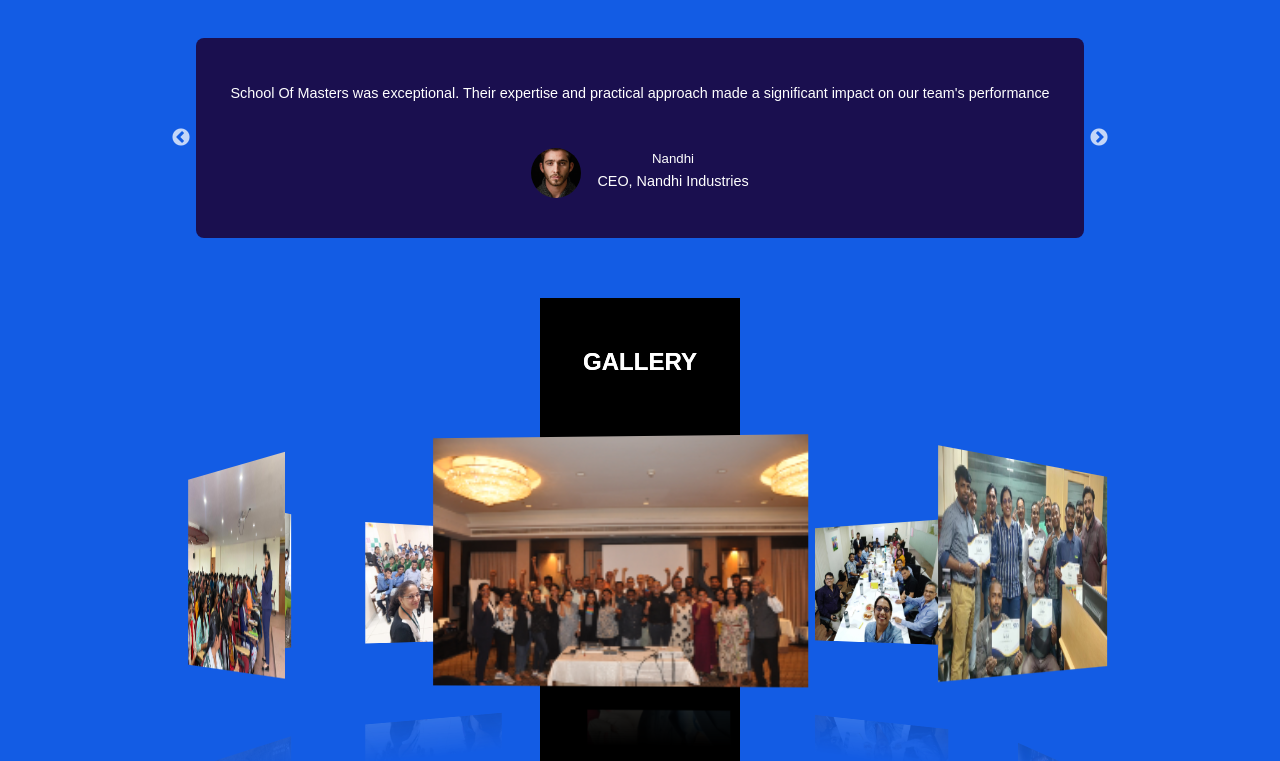
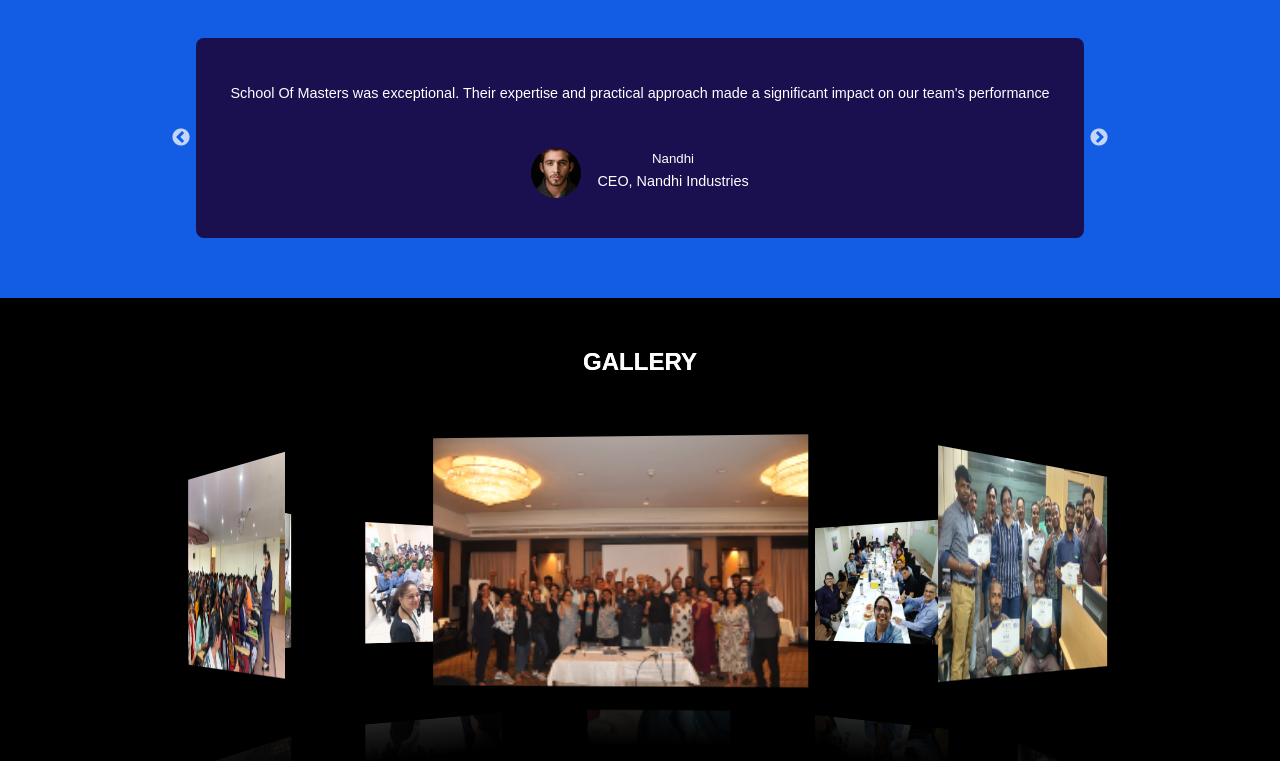
Before and after one commit to ShashankEC37/Somwebsitev, a React (Create React App) app: page / in a window 1280 px wide. Shown: the part 2324-3085 px from the top of the page. Built offline with nearby package versions, Linux system fonts and the light colour scheme.

Commit message:
Masterss

```diff
--- a/src/styles/gallery.css
+++ b/src/styles/gallery.css
@@ -1,9 +1,11 @@
 
 
-.container1{
-    padding:0px;
-    margin: auto
-}
+.container1 {
+    width: 100%;
+    padding: 0px ;
+    margin: auto;
+  }
+
 .gallery{
     position: relative;
     color: white;
@@ -11,6 +13,7 @@
     align-items: center;
     justify-content:center;
     min-height:70vh;
+    width: 100%;
     background: black;
 }
 .gallery-heading {
```
